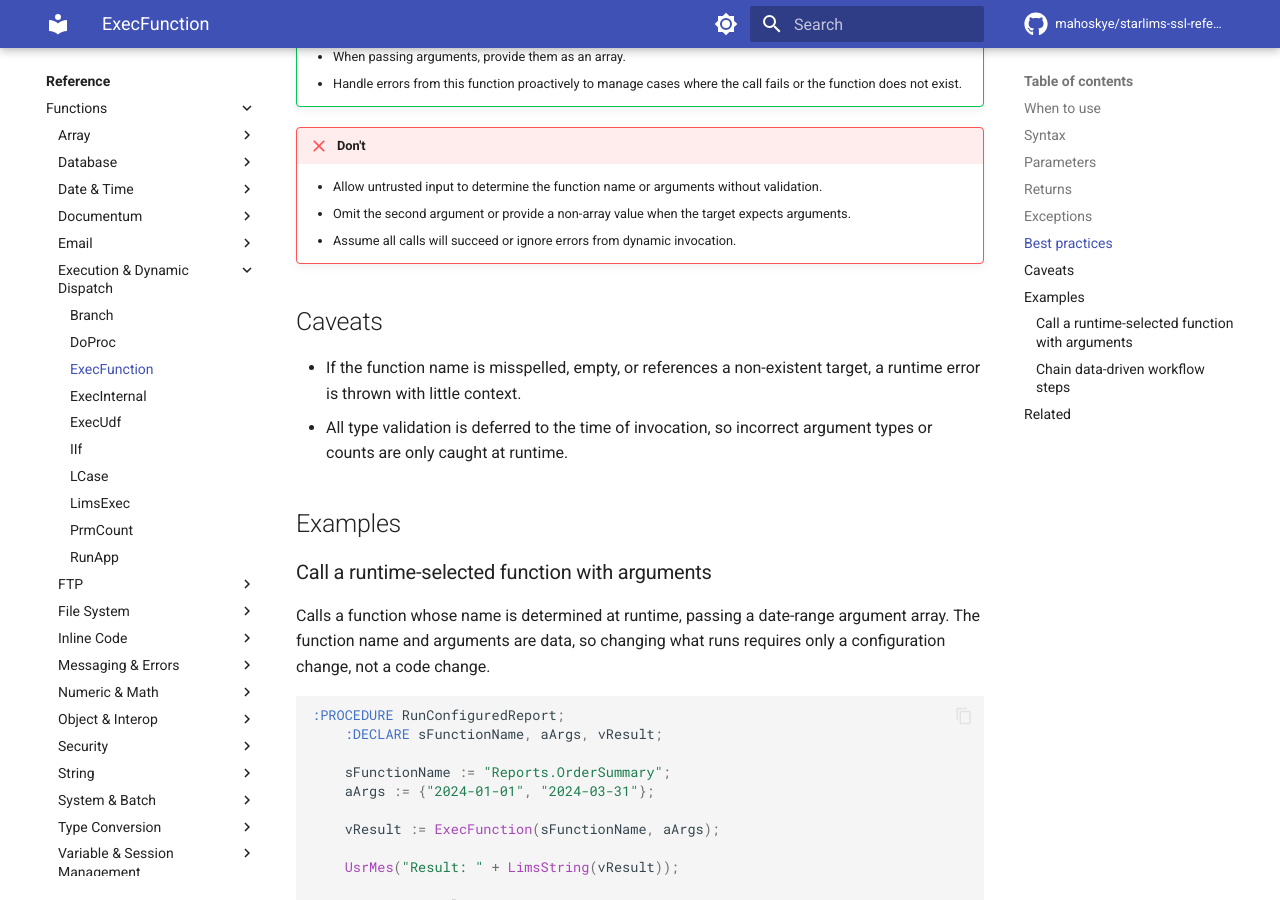
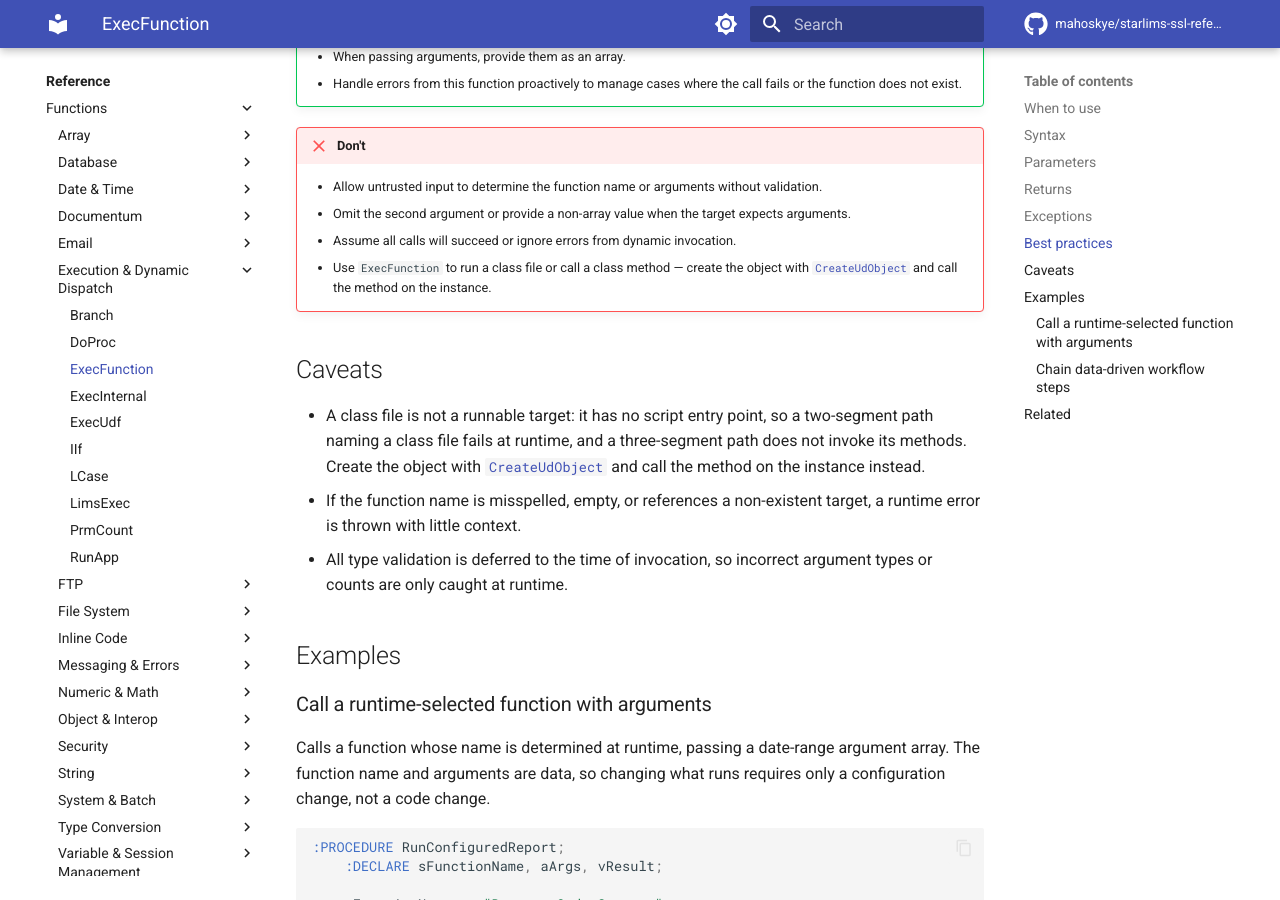
Before and after one commit to mahoskye/starlims-ssl-reference, an MkDocs documentation site: the page built from content/reference/functions/ExecFunction.md, in a window 1280 px wide and 900 px high, scrolled down 1769 px. Built offline with MkDocs 1.6.1 and Material for MkDocs 9.7.7, drawn with Linux system fonts in a browser that asks for light colours; plug-ins that fetch from the network failed and are left out; comment, search, counter and statistics services are not loaded.

Commit message:
docs: ExecFunction cannot run class files (closes #52)
A class file has no script entry point, so a two-segment path naming a
class file fails at runtime and a three-segment path does not invoke its
methods. New caveat and Don't bullet point to CreateUdObject instead.
Meta JSON regenerated.

Co-Authored-By: Claude Fable 5 <noreply@anthropic.com>

```diff
--- a/content/reference/functions/ExecFunction.md
+++ b/content/reference/functions/ExecFunction.md
@@ -58,9 +58,11 @@ ExecFunction(sName, [aParameters])
     - Allow untrusted input to determine the function name or arguments without validation.
     - Omit the second argument or provide a non-array value when the target expects arguments.
     - Assume all calls will succeed or ignore errors from dynamic invocation.
+    - Use `ExecFunction` to run a class file or call a class method — create the object with [`CreateUdObject`](CreateUdObject.md) and call the method on the instance.
 
 ## Caveats
 
+- A class file is not a runnable target: it has no script entry point, so a two-segment path naming a class file fails at runtime, and a three-segment path does not invoke its methods. Create the object with [`CreateUdObject`](CreateUdObject.md) and call the method on the instance instead.
 - If the function name is misspelled, empty, or references a non-existent target, a runtime error is thrown with little context.
 - All type validation is deferred to the time of invocation, so incorrect argument types or counts are only caught at runtime.
 
```
Also changed, not shown: 1 other file.
